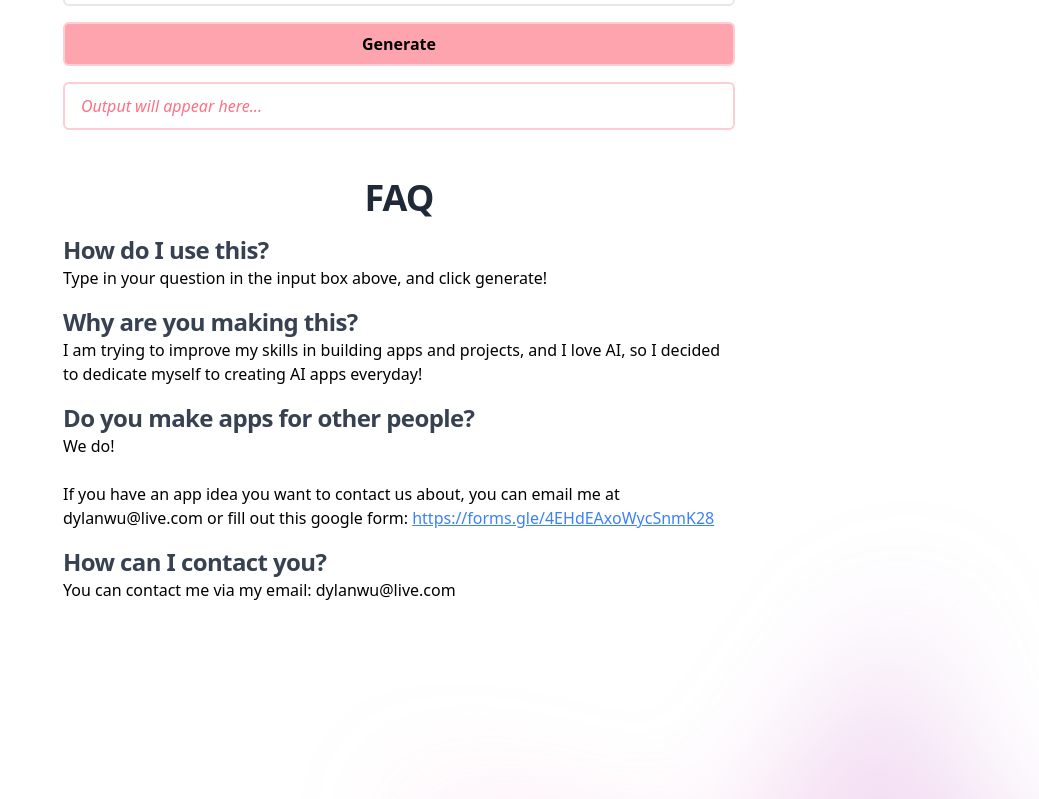
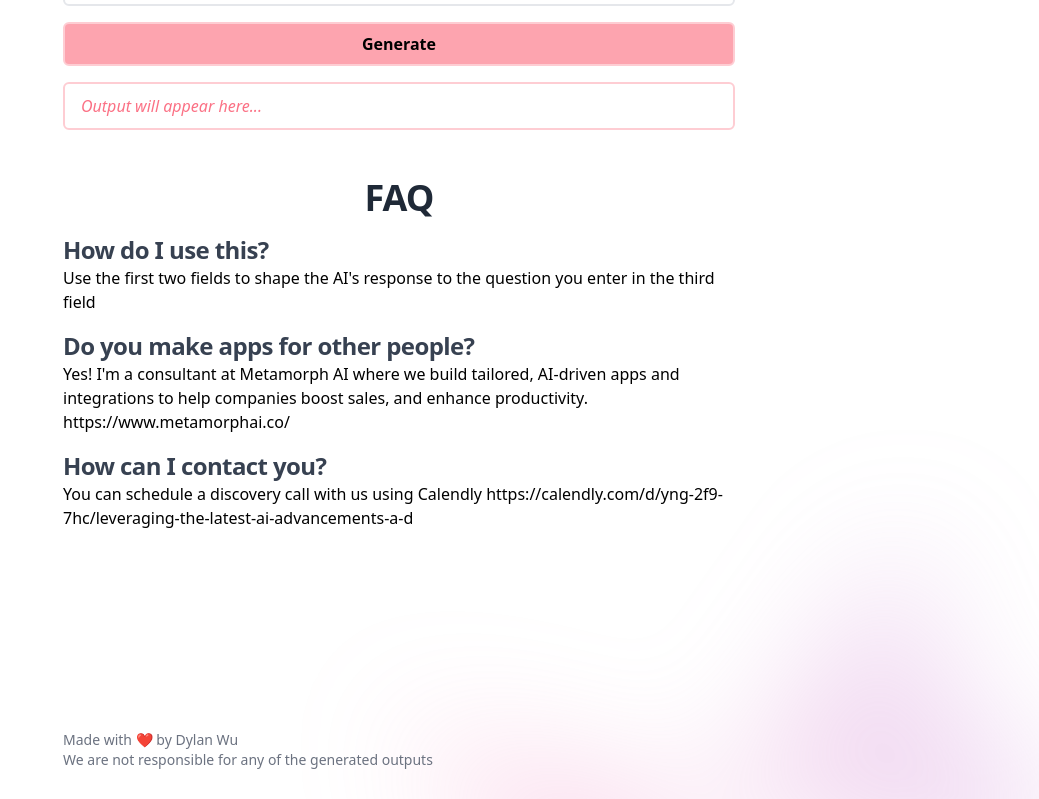
Before and after one commit to dylan-wu/ai-project-template, a Next.js app: page / in a window 1280 px wide. Shown: the part 586-1385 px from the top of the page, without its empty margins (241-1280 px from the left). Built offline with nearby package versions, Linux system fonts and the light colour scheme.

Commit message:
Update FAQ

```diff
--- a/pages/index.tsx
+++ b/pages/index.tsx
@@ -66,19 +66,15 @@ export default function Home() {
           </h2>
           <div>
             <h3 className="text-xl font-bold tracking-tight text-gray-700 sm:text-2xl">How do I use this?</h3>
-            <p>Type in your question in the input box above, and click generate!</p>
-          </div>
-          <div>
-            <h3 className="text-xl font-bold tracking-tight text-gray-700 sm:text-2xl">Why are you making this?</h3>
-            <p>I am trying to improve my skills in building apps and projects, and I love AI, so I decided to dedicate myself to creating AI apps everyday!</p>
+            <p>Use the first two fields to shape the AI's response to the question you enter in the third field</p>
           </div>
           <div>
             <h3 className="text-xl font-bold tracking-tight text-gray-700 sm:text-2xl">Do you make apps for other people?</h3>
-            <p>We do!<br/><br/>If you have an app idea you want to contact us about, you can email me at dylanwu@live.com or fill out this google form: <a className="underline text-blue-500" href="https://forms.gle/4EHdEAxoWycSnmK28">https://forms.gle/4EHdEAxoWycSnmK28</a></p>
+            <p>Yes! I'm a consultant at Metamorph AI where we build tailored, AI-driven apps and integrations to help companies boost sales, and enhance productivity. <a href="https://www.metamorphai.co/">https://www.metamorphai.co/</a></p>
           </div>
           <div>
             <h3 className="text-xl font-bold tracking-tight text-gray-700 sm:text-2xl">How can I contact you?</h3>
-            <p>You can contact me via my email: dylanwu@live.com</p>
+            <p>You can schedule a discovery call with us using Calendly <a href="https://calendly.com/d/yng-2f9-7hc/leveraging-the-latest-ai-advancements-a-d">https://calendly.com/d/yng-2f9-7hc/leveraging-the-latest-ai-advancements-a-d</a></p>
           </div>
         </div>
         <div className="absolute bottom-0">
```
